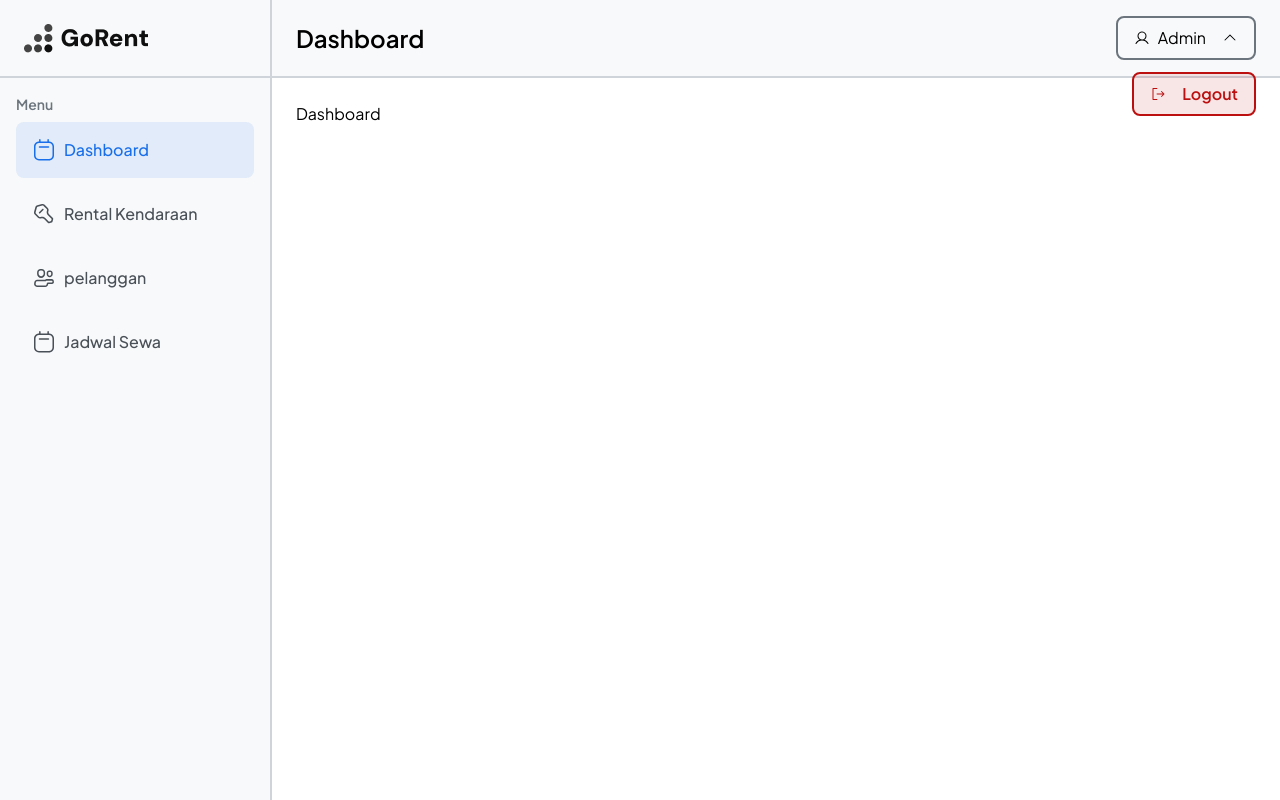
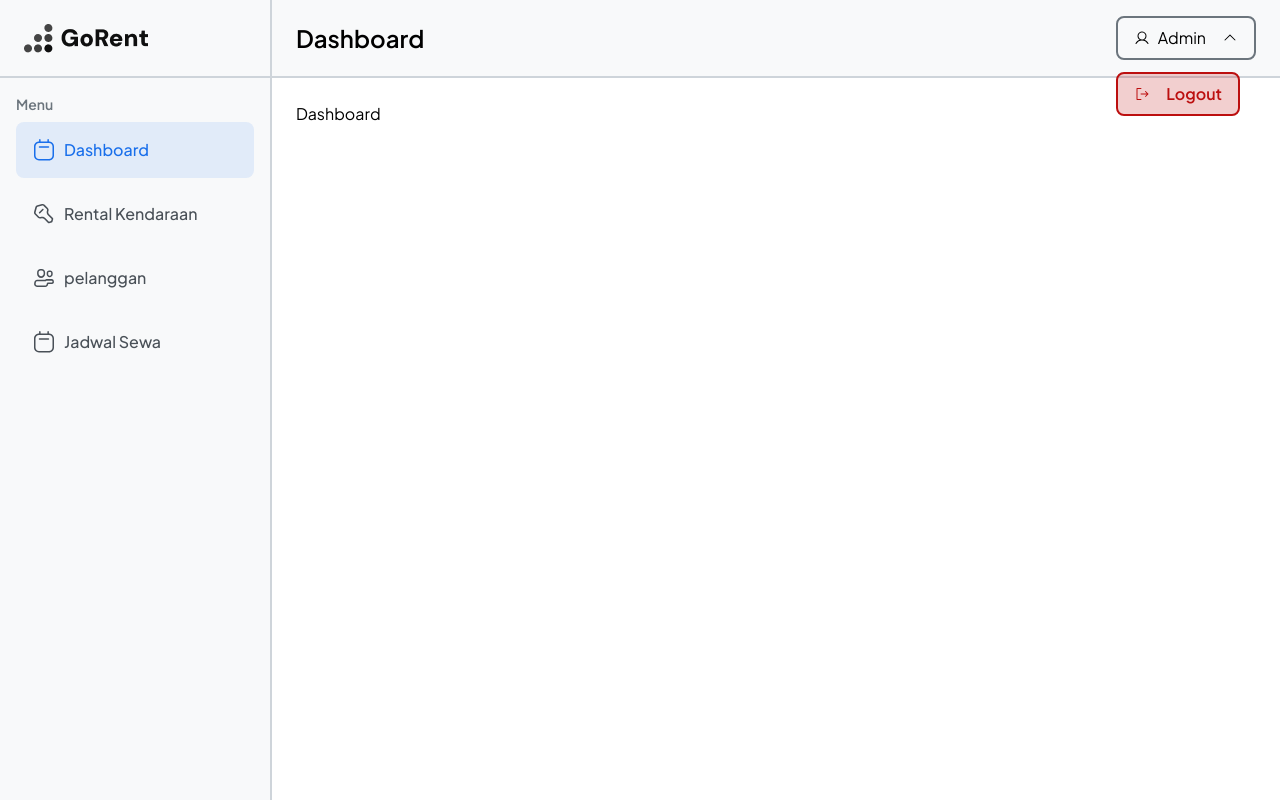
Before and after one commit to Yogihafidh/Arbitrans-Admin, a React (Vite) app: page /dashboard in a window 1280 px wide. Both pictures are taken after a click on the button "Admin". Built offline with nearby package versions, Linux system fonts and the light colour scheme.

Commit message:
fix: dropdown button bug

```diff
--- /dev/null
+++ b/src/hook/useClikOutside.js
@@ -0,0 +1,14 @@
+import { useEffect } from "react";
+
+export function useClickOutside(ref, callback) {
+  useEffect(() => {
+    function handleClickOutside(event) {
+      if (ref.current && !ref.current.contains(event.target)) {
+        callback();
+      }
+    }
+
+    document.addEventListener("mousedown", handleClickOutside);
+    return () => document.removeEventListener("mousedown", handleClickOutside);
+  }, [callback, ref]);
+}
--- /dev/null
+++ b/src/ui/DropdownButton.jsx
@@ -0,0 +1,41 @@
+import { useRef, useState } from "react";
+import { useClickOutside } from "../hook/useClikOutside";
+
+function DropdownButton({
+  iconText,
+  iconActive,
+  iconPasif,
+  text,
+  children,
+  className = "",
+}) {
+  const [isOpen, setIsOpen] = useState(false);
+  const containerRef = useRef(null);
+
+  useClickOutside(containerRef, () => setIsOpen(false));
+
+  const handleClick = () => setIsOpen((prev) => !prev);
+
+  return (
+    <div ref={containerRef} className={`relative inline-block ${className}`}>
+      <button
+        onClick={handleClick}
+        className={`flex cursor-pointer items-center justify-between gap-4 rounded-lg border-2 px-4 py-2 ${
+          isOpen ? "border-netral-600" : "border-netral-400"
+        }`}
+      >
+        <div className="flex items-center gap-2">
+          <span>{iconText}</span>
+          <p>{text}</p>
+        </div>
+        <div className="transition-all duration-500">
+          {isOpen ? iconActive : iconPasif}
+        </div>
+      </button>
+
+      {isOpen && children}
+    </div>
+  );
+}
+
+export default DropdownButton;
--- a/src/ui/Header.jsx
+++ b/src/ui/Header.jsx
@@ -1,8 +1,7 @@
 import { useLocation } from "react-router";
-import { useState } from "react";
 
 import Logo from "./logo";
-import AdminButton from "./AdminButton";
+import DropdownButton from "./DropdownButton";
 
 const headings = {
   dashboard: "Dashboard",
@@ -14,7 +13,6 @@ const headings = {
 function Header() {
   const heading =
     headings[useLocation().pathname.split("/")[1]] || "Halaman Tidak Dikenal";
-  const [isActive, setIsActive] = useState(false);
 
   return (
     <header className="border-netral-400 bg-netral-100 col-span-full grid grid-cols-[17rem_1fr] border-b-2">
@@ -22,11 +20,11 @@ function Header() {
         <Logo />
       </div>
 
-      <div className="relative flex items-center justify-between px-6 py-4">
+      <div className="flex items-center justify-between px-6 py-4">
         <p className="text-2xl font-semibold">{heading}</p>
-        <AdminButton
-          isActive={isActive}
-          setIsActive={setIsActive}
+
+        <DropdownButton
+          buttonName="logout"
           iconText={
             <svg
               width="16"
@@ -70,10 +68,8 @@ function Header() {
             </svg>
           }
           text="Admin"
-        />
-      </div>
-      {isActive && (
-        <button className="border-acent-red bg-acent-red/10 text-acent-red hover:bg-acent-red absolute top-18 right-6 flex cursor-pointer items-center justify-between gap-4 rounded-lg border-2 px-4 py-2 hover:border-white hover:text-white">
+        >
+          <button className="border-acent-red bg-acent-red/20 text-acent-red hover:bg-acent-red absolute top-14 right-4 flex cursor-pointer items-center justify-between gap-4 rounded-lg border-2 px-4 py-2 hover:border-white hover:text-white">
             <span>
               <svg
                 width="16"
@@ -90,7 +86,8 @@ function Header() {
             </span>
             <span className="font-semibold">Logout</span>
           </button>
-      )}
+        </DropdownButton>
+      </div>
     </header>
   );
 }
```
Lines whose indentation alone changed are shown as unchanged.
